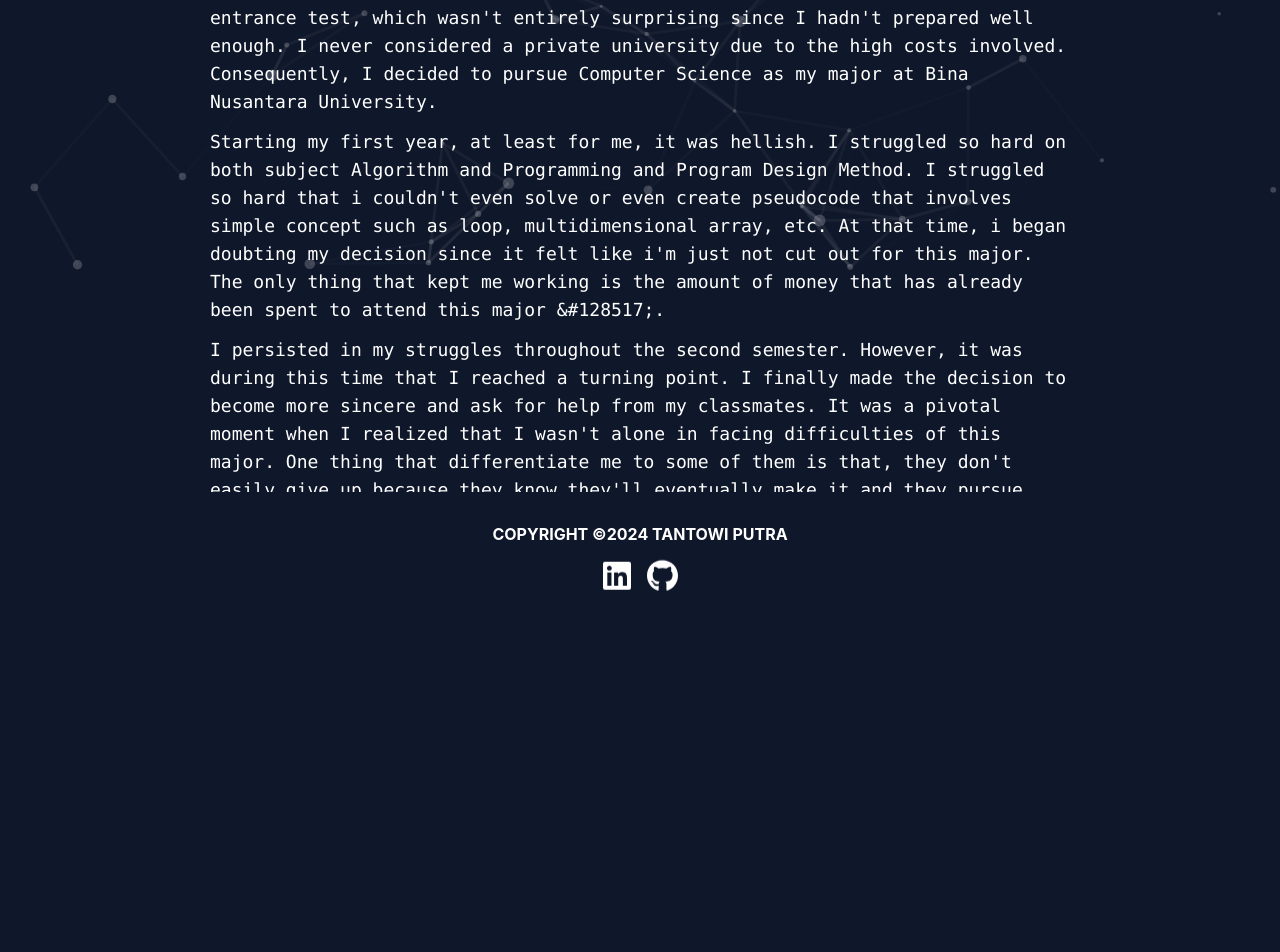
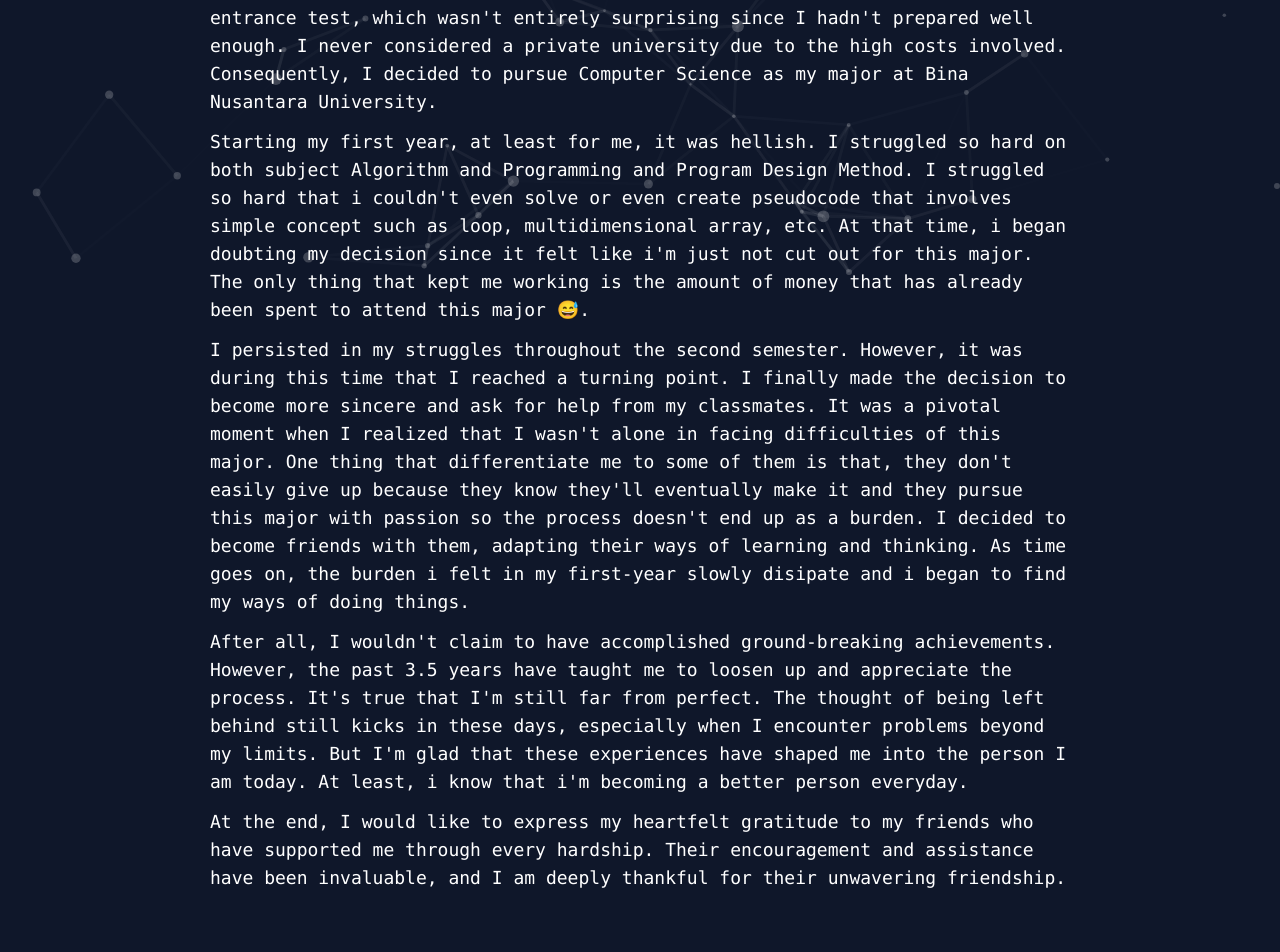
Before and after one commit to TantowiPutra/Github-Portfolio, a React (Create React App) app: page / in a window 1280 px wide. Shown: the part 500-1452 px from the top of the page. Before the commit the page ends 1108 px from the top, so only its background shows below. Built offline with nearby package versions, Linux system fonts and the light colour scheme.

Commit message:
Modified Readme File and package.json for redeployement

```diff
--- a/src/_data/AboutMe.jsx
+++ b/src/_data/AboutMe.jsx
@@ -6,27 +6,35 @@ const AboutMeData = [
 
     {
         id: 2,
-        text: "To be honest, I never expected to pursue this major, given that I had never coded anything before starting university. Initially, my goal was to attend medical school because of my proficiency in  biology. However, I failed my entrance test, which wasn't entirely surprising since I hadn't prepared well enough. I never considered a private university due to the high costs involved.  Consequently, I decided to pursue Computer Science as my major at Bina Nusantara University."
+        text: <span>To be honest, I never expected to pursue this major, given that I had never coded anything before starting university. Initially, my goal was to attend medical school because of my proficiency in  biology. However, I failed my entrance test, which wasn't entirely surprising since I hadn't prepared well enough. I never considered a private university due to the high costs involved.  Consequently, I decided to pursue Computer Science as my major at Bina Nusantara University.</span>
     },
 
     {
         id: 3,
-        text: "Starting my first year, at least for me, it was hellish. I struggled so hard on both subject Algorithm and Programming and Program Design Method. I struggled so hard that i couldn't even solve or even create pseudocode that involves simple concept such as loop, multidimensional array, etc. At that time, i began doubting my decision since it felt like i'm just not cut out for this major. The only thing that kept me working is the amount of money that has already been spent to attend this major &#128517;."
+        text: <span>
+            Starting my first year, at least for me, it was hellish. I struggled so hard on both subject Algorithm and Programming and Program Design Method. I struggled so hard that i couldn't even solve or even create pseudocode that involves simple concept such as loop, multidimensional array, etc. At that time, i began doubting my decision since it felt like i'm just not cut out for this major. The only thing that kept me working is the amount of money that has already been spent to attend this major &#128517;.
+        </span>
     },
 
     {
         id: 4,
-        text: "I persisted in my struggles throughout the second semester. However, it was during this time that I reached a turning point. I finally made the decision to become more sincere and ask for help from my classmates. It was a pivotal moment when I realized that I wasn't alone in facing difficulties of this major. One thing that differentiate me to some of them is that, they don't easily give up because they know they'll eventually make it and they pursue this major with passion so the process doesn't end up as a burden. I decided to become friends with them, adapting their ways of learning and thinking. As time goes on, the burden i felt in my first-year slowly disipate and i began to find my ways of doing things."
+        text: <span>
+            I persisted in my struggles throughout the second semester. However, it was during this time that I reached a turning point. I finally made the decision to become more sincere and ask for help from my classmates. It was a pivotal moment when I realized that I wasn't alone in facing difficulties of this major. One thing that differentiate me to some of them is that, they don't easily give up because they know they'll eventually make it and they pursue this major with passion so the process doesn't end up as a burden. I decided to become friends with them, adapting their ways of learning and thinking. As time goes on, the burden i felt in my first-year slowly disipate and i began to find my ways of doing things.
+        </span>
     },
 
     {
         id: 5,
-        text: "After all, I wouldn't claim to have accomplished ground-breaking achievements. However, the past 3.5 years have taught me to loosen up and appreciate the process. It's true that I'm still far from perfect. The thought of being left behind still kicks in these days, especially when I encounter problems beyond my limits. But I'm glad that these experiences have shaped me into the person I am today. At least, i know that i'm becoming a better person everyday."
+        text: <span>
+            After all, I wouldn't claim to have accomplished ground-breaking achievements. However, the past 3.5 years have taught me to loosen up and appreciate the process. It's true that I'm still far from perfect. The thought of being left behind still kicks in these days, especially when I encounter problems beyond my limits. But I'm glad that these experiences have shaped me into the person I am today. At least, i know that i'm becoming a better person everyday.
+        </span>
     },
 
     {
         id: 6,
-        text: "At the end, I would like to express my heartfelt gratitude to my friends who have supported me through every hardship. Their encouragement and assistance have been invaluable, and I am deeply thankful for their unwavering friendship."
+        text: <span>
+            At the end, I would like to express my heartfelt gratitude to my friends who have supported me through every hardship. Their encouragement and assistance have been invaluable, and I am deeply thankful for their unwavering friendship.
+        </span>
     },
 ];
 
--- a/src/components/common/ProjectsCard.js
+++ b/src/components/common/ProjectsCard.js
@@ -11,7 +11,7 @@ const ProjectsCard = ({ imgPath, title, description, techStack}) => {
 
     return (
         <div className="h-content w-full rounded shadow-lg hover:-translate-y-2 hover:shadow-2xl border-2 p-2 relative flex flex-col overflow-hidden fade-down">
-            <ImageContainer imgPath={imgPath} classes={"h-[250px] p-2 rounded w-full"} backgroundSize={"cover"}/>
+            <ImageContainer imgPath={imgPath} classes={"lg:h-[250px] sm:h-[500px] h-[550px] p-2 rounded w-full"} backgroundSize={"100% 100%"}/>
             <div className="w-full h-full px-6 py-4 flex flex-col overflow-hidden">
                 <div className="font-bold xl:text-xl lg:text-lg text-base mb-2 overflow-auto">{title}</div>
                 <p className="xl:text-base lg:text-md text-sm text-white overflow-auto font-mono">
--- a/src/components/common/reusable/FilterBadge.js
+++ b/src/components/common/reusable/FilterBadge.js
@@ -3,7 +3,7 @@ import classNames from "utils/classNames";
 const Badge = ({filter, onClick, active}) => {
     return (
         // Jika filter sedang aktif, tambahkan bg-slate-700s
-        <button className={classNames("border border-white p-2", active && "bg-slate-700")} onClick={onClick}>
+        <button className={classNames("border border-white p-2 whitespace-nowrap h-[30px]", active && "bg-slate-700")} onClick={onClick}>
             {filter}
         </button>
     );
--- a/src/components/layout/Navbar.js
+++ b/src/components/layout/Navbar.js
@@ -1,4 +1,4 @@
-import { useState } from 'react';
+import { useRef, useState } from 'react';
 import { Disclosure, DisclosureButton, DisclosurePanel, Transition } from '@headlessui/react';
 import { Bars3Icon, XMarkIcon } from '@heroicons/react/24/outline';
 import NavbarData from '_data/Navbar';
@@ -12,6 +12,7 @@ import Brand from 'components/common/reusable/Brand';
 export default function Navbar({ currHref }) {
   const actNavbarData = NavbarData.filter((item) => item.isActive);
 
+  const disclosureButtonRef = useRef(null);
   const [navList, setNavList] = useState(actNavbarData);
   const [isModalOpen, setIsModalOpen] = useState(false);
   const [modalContent, setModalContent] = useState({});
@@ -44,6 +45,12 @@ export default function Navbar({ currHref }) {
           onClick={(e) => {
             isRoute ? checkNavigation(e) :
                       openModal({ title: title, warning: warning, btnText: btnText, href: href })
+
+            console.log(disclosureButtonRef)
+
+            if (disclosureButtonRef.current) {
+              disclosureButtonRef.current.click();
+            }
           }}
           to={isRoute ? href : '#'}
         >
@@ -59,6 +66,7 @@ export default function Navbar({ currHref }) {
         isRoute ? checkNavigation(e) :
                   openModal({ title: title, warning: warning, btnText: btnText, href: href })
       }}
+
       key={name}
       to={isRoute ? href : '#'}
       className={classNames(
@@ -89,7 +97,9 @@ export default function Navbar({ currHref }) {
             <div className="relative flex h-16 items-center justify-between">
               <div className="absolute inset-y-0 left-0 flex items-center lg:hidden block">
                 {/* Mobile menu button */}
-                <DisclosureButton className="relative inline-flex items-center justify-center rounded-md p-2 text-gray-400 hover:bg-gray-700 hover:text-white focus:outline-none focus:ring-2 focus:ring-inset focus:ring-white">
+                <DisclosureButton
+                  ref={disclosureButtonRef}
+                  className="relative inline-flex items-center justify-center rounded-md p-2 text-gray-400 hover:bg-gray-700 hover:text-white focus:outline-none focus:ring-2 focus:ring-inset focus:ring-white">
                   <span className="absolute -inset-0.5" />
                   <span className="sr-only">Open main menu</span>
                   {open ? (
--- a/src/components/layout/SectionWrapper.js
+++ b/src/components/layout/SectionWrapper.js
@@ -6,7 +6,7 @@ const SectionWrapper = ({ children }) => {
         //         children
         //     }
         // </div>
-        <div className="container mt-4 w-content max-h-[800px] overflow-y-auto p-5 scrollbar-thin scrollbar-webkit">
+        <div className="container mt-4 w-content h-content overflow-y-auto p-5 scrollbar-thin scrollbar-webkit">
             {children}
         </div>
     )
--- a/src/components/section/Projects.js
+++ b/src/components/section/Projects.js
@@ -110,8 +110,10 @@ const Projects = () => {
             </Header>
 
             <SectionWrapper>
-                <div className="font-mono space-x-4 space-y-2 text-xs pt-3">
-                    Filter: {filterEntry}
+
+                <div className="font-mono space-x-2 text-xs pt-3 flex flex-row items-center overflow-auto scrollbar-thin scrollbar-webkit p-2">
+                    <span>Filter(s): </span>
+                    {filterEntry}
                 </div>
             </SectionWrapper>
 
--- a/src/components/section/TechStack.js
+++ b/src/components/section/TechStack.js
@@ -44,7 +44,7 @@ const TechStack = () => {
                 <ImageContainer
                     key={id}
                     imgPath={imgPath}
-                    classes="h-[80px] w-[80px]"
+                    classes="lg:h-[70px] lg:w-[70px] h-[60px] w-[60px]"
                     backgroundSize="contain"
                 />
             )
@@ -83,7 +83,6 @@ const TechStack = () => {
                     !techEntry.length &&
                     <div className="xl:text-xl md:text-lg text-base w-100 text-center mb-2 font-mono">
                         <p className='mb-3'>Tech(s) not found... </p>
-                        <button className='underline text-cyan-600 cursor-pointer'>Clear Filter</button>
                     </div>
                 }
             </SectionWrapper>
```
Also changed, not shown: 1 other file (tests, documents, lock files or other folders).
